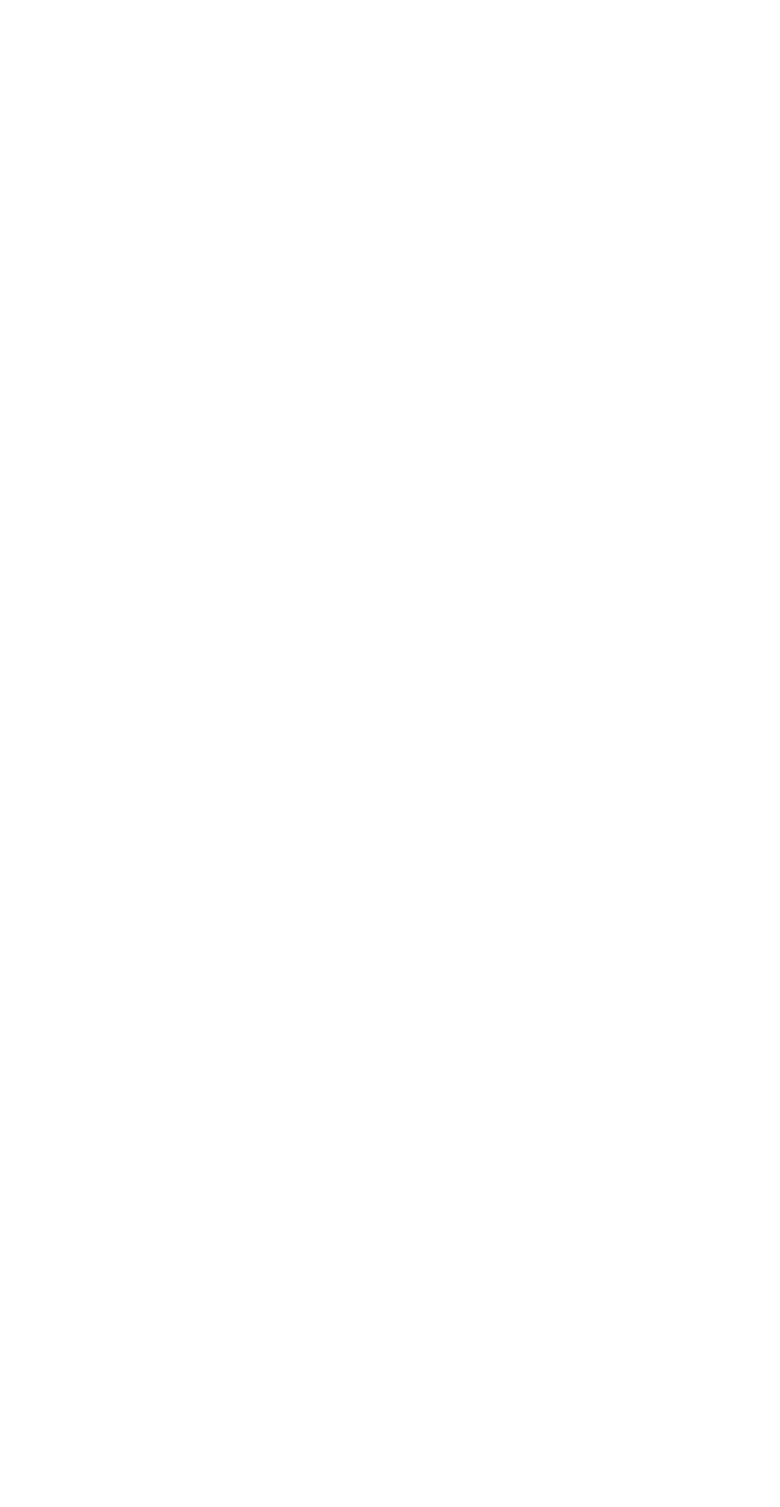
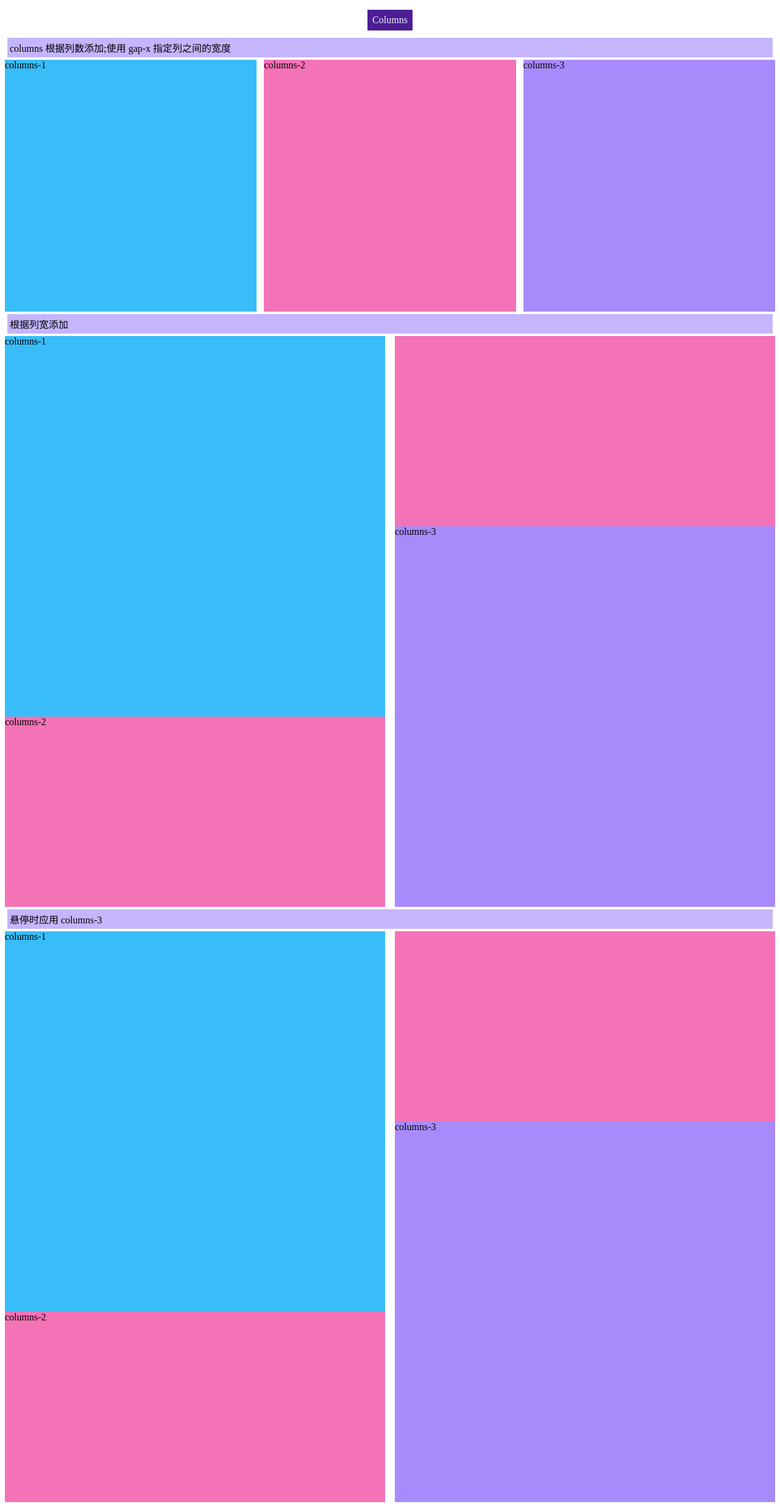
Before and after one commit to yuayuz/tailwindcss-learning, a Vue app: page /Columns in a window 1280 px wide. Before the commit this address had no page. Shown: the whole page at 61% size. Before the commit the page ends 800 px from the top, so only its background shows below. Built offline with nearby package versions, Linux system fonts and the light colour scheme.

Commit message:
add `Columns`

```diff
--- a/src/router/index.ts
+++ b/src/router/index.ts
@@ -7,6 +7,7 @@ import AttributeSelectors from '@/views/coreConcepts/AttributeSelectors.vue'
 import ResponsiveDesign from '@/views/coreConcepts/ResponsiveDesign.vue'
 import AspectRatio from '@/views/layout/AspectRatio.vue'
 import Container from '@/views/layout/Container.vue'
+import Columns from '@/views/layout/Columns.vue'
 
 const router = createRouter({
   history: createWebHistory(import.meta.env.BASE_URL),
@@ -50,6 +51,11 @@ const router = createRouter({
       path: '/Container',
       name: 'Container',
       component: Container
+    },
+    {
+      path: '/Columns',
+      name: 'Columns',
+      component: Columns
     }
   ]
 })
--- a/src/views/Home.vue
+++ b/src/views/Home.vue
@@ -55,6 +55,12 @@ const handleRouter = function (page: string) {
   >
     Container
   </button>
+  <button
+    @click="handleRouter('Columns')"
+    class="rounded-full bg-violet-500 text-slate-50 hover:bg-violet-800"
+  >
+    Columns
+  </button>
 </template>
 <style scoped>
 @import 'tailwindcss/tailwind.css';
--- /dev/null
+++ b/src/views/layout/Columns.vue
@@ -0,0 +1,47 @@
+<script setup lang="ts">
+import HeaderH1 from '@/components/headerH1.vue'
+import PH2 from '@/components/pH2.vue'
+</script>
+
+<template>
+  <header-h1>Columns</header-h1>
+  <!-- 用于控制元素内列数的实用程序。 -->
+  <p-h2>columns 根据列数添加;使用 gap-x 指定列之间的宽度</p-h2>
+  <!-- 设置列间隙: 要指定列之间的宽度，可以使用gap-x实用程序 -->
+  <div class="columns-3 gap-3">
+    <div class="aspect-square bg-sky-400">columns-1</div>
+    <div class="aspect-square bg-pink-400">columns-2</div>
+    <div class="aspect-square bg-violet-400">columns-3</div>
+  </div>
+
+  <p-h2>根据列宽添加</p-h2>
+  <!-- 根据列宽添加 -->
+  <!-- 使用诸如columns-xs和之类的实用程序columns-sm来为元素内的内容设置理想的列宽，列数（计数）会自动调整以适应该值 -->
+  <div class="columns-xl">
+    <div class="aspect-square bg-sky-400">columns-1</div>
+    <div class="aspect-square bg-pink-400">columns-2</div>
+    <div class="aspect-square bg-violet-400">columns-3</div>
+  </div>
+
+  <!--
+  悬停、聚焦和其他状态
+  Tailwind 允许使用变体修饰符在不同状态下有条件地应用实用程序类。
+  例如，使用 hover:columns-3 仅在悬停时应用 columns-3 实用程序。
+  -->
+  <p-h2>悬停时应用 columns-3</p-h2>
+  <div class="columns-2 hover:columns-3">
+    <div class="aspect-square bg-sky-400">columns-1</div>
+    <div class="aspect-square bg-pink-400">columns-2</div>
+    <div class="aspect-square bg-violet-400">columns-3</div>
+  </div>
+
+  <!--
+  断点和媒体查询
+  可以使用变体修饰符来定位媒体查询，例如响应式断点、暗模式、首选减少运动等。
+  例如，使用 md:columns-3 仅在中等屏幕尺寸及以上时应用该 columns-3 实用程序。
+  -->
+</template>
+
+<style scoped>
+@import 'tailwindcss/tailwind.css';
+</style>
```
